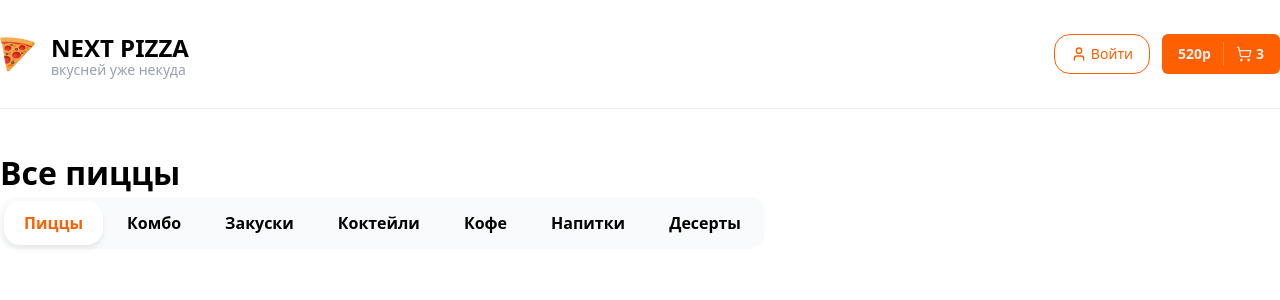
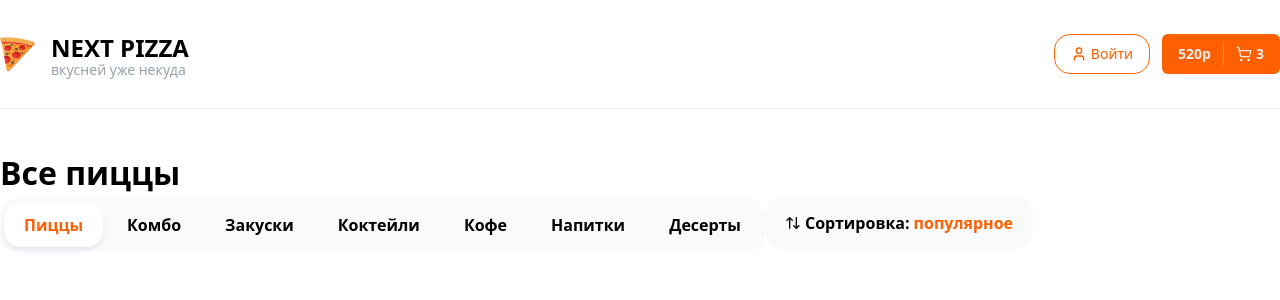
Before and after one commit to TechDanil/pizza-store, a Next.js app: page / in a window 1280 px wide. Shown: the top 300 px of the page. Built offline with nearby package versions, Linux system fonts and the light colour scheme.

Commit message:
implemented sort-popup

```diff
--- a/src/app/page.tsx
+++ b/src/app/page.tsx
@@ -1,10 +1,11 @@
-import { Categories, Container, Title } from "@/components/shared";
+import { Categories, Container, SortPopup, Title } from "@/components/shared";
 
 export default function Home() {
   return (
     <Container externalClass="mt-10 ">
       <Title text="Все пиццы" size="lg" externalClass="font-extrabold" />
       <Categories />
+      <SortPopup />
     </Container>
   );
 }
--- a/src/components/shared/index.ts
+++ b/src/components/shared/index.ts
@@ -2,3 +2,4 @@
 export { Title } from "./title/title";
 export { Container } from "./container/container";
 export { Categories } from "./categories/categories";
+export { SortPopup } from "./sort-popup/sort-popup";
--- /dev/null
+++ b/src/components/shared/sort-popup/sort-popup.tsx
@@ -0,0 +1,26 @@
+import { cn } from "@/lib/utils";
+import { ArrowUpDown } from "lucide-react";
+import { FunctionComponent } from "react";
+
+type Props = {
+  externalName?: string;
+};
+
+const ARROW_SIZE = 16;
+
+export const SortPopup: FunctionComponent<Props> = (props) => {
+  const { externalName } = props;
+
+  return (
+    <div
+      className={cn(
+        "inline-flex items-center gap-1 bg-gray-50 px-5 h-[52px] rounded-2xl cursor-pointer",
+        externalName
+      )}
+    >
+      <ArrowUpDown size={ARROW_SIZE} />
+      <strong>Сортировка: </strong>
+      <strong className="text-(--text-orange)">популярное</strong>
+    </div>
+  );
+};
```
